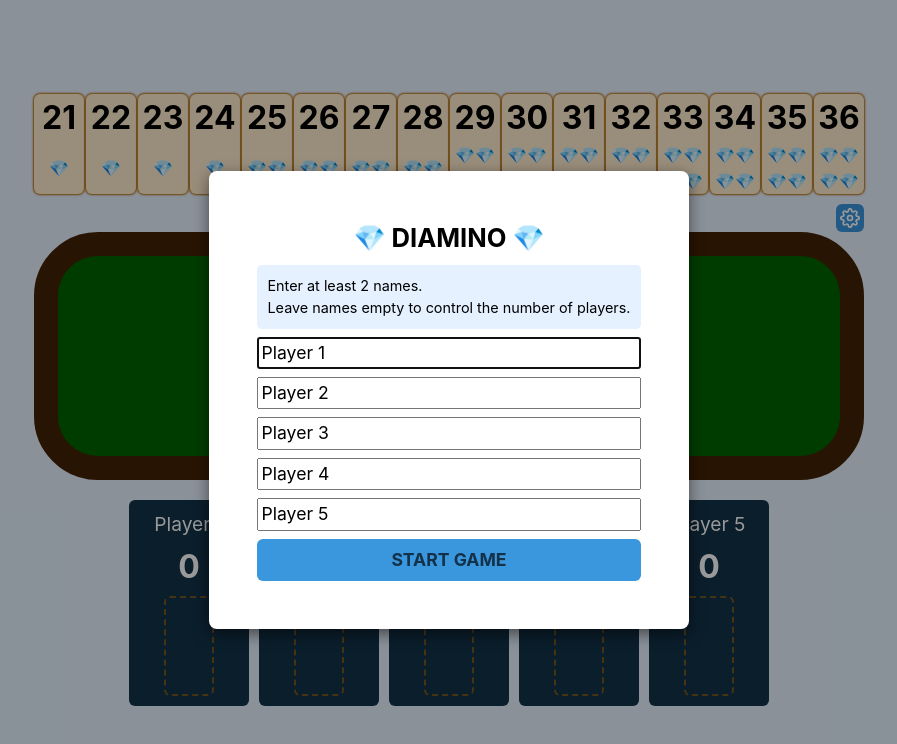
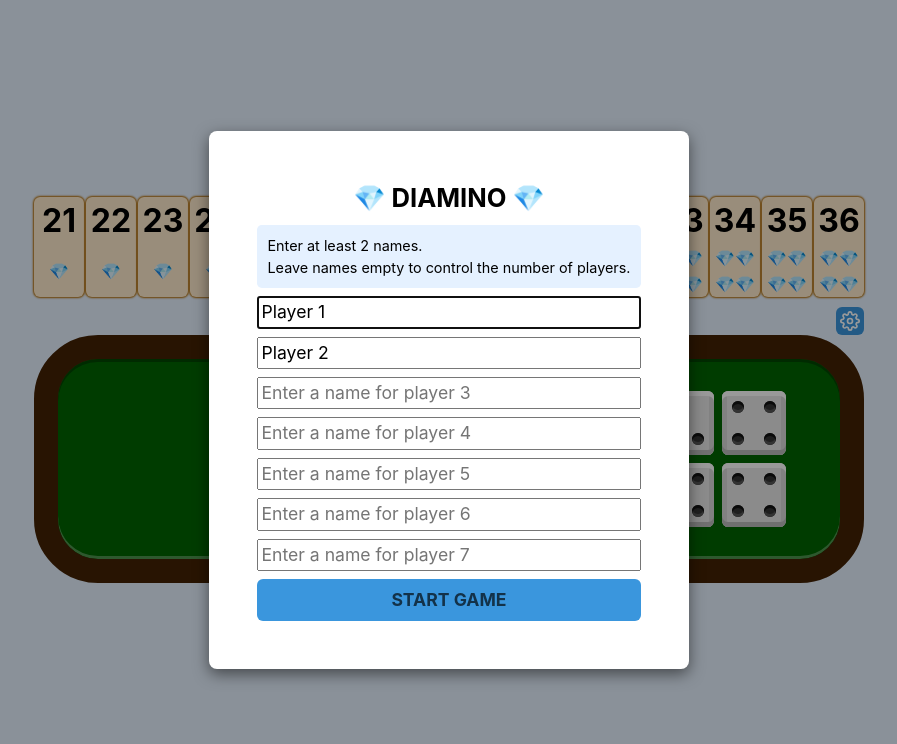
Before and after one commit to Robloche/diamino, a Next.js app: page / in a window 1280 px wide. Shown: the top 744 px of the page, without its empty margins (191-1088 px from the left). Built offline with nearby package versions, Linux system fonts and the light colour scheme.

Commit message:
Almost finished (game over stage has yet to be done)

```diff
--- a/components/Diamino/Diamino.js
+++ b/components/Diamino/Diamino.js
@@ -5,16 +5,30 @@ import React from "react";
 import clsx from "clsx";
 import styles from "./Diamino.module.css";
 
-const Diamino = ({ diamino }) => {
-  const { diceSum, pickDiamino } = React.useContext(GameStateContext);
+const Diamino = ({ diamino, isPickable = false, isStealable = false }) => {
+  const { hasDiamond, pickDiamino, stealDiamino } =
+    React.useContext(GameStateContext);
   const { number, points, state } = diamino;
 
   const handleOnClick = React.useCallback(() => {
-    if (number === diceSum) {
+    // if (!hasDiamond) {
+    //   return;
+    // }
+    if (isPickable) {
       // Pick diamino and end turn
       pickDiamino(diamino);
+
+      // DEBUG
+      return;
     }
-  }, [diamino, diceSum]);
+
+    stealDiamino(diamino);
+
+    if (isStealable) {
+      // Steal the top diamino from a player
+      stealDiamino(diamino);
+    }
+  }, [diamino, isPickable, pickDiamino, stealDiamino]);
 
   const diamonds = [];
   for (let i = 0; i < points; ++i) {
@@ -27,7 +41,12 @@ const Diamino = ({ diamino }) => {
 
   return (
     <AudioButton
-      className={clsx(styles.diamino, number === diceSum && styles.pickable)}
+      className={clsx(
+        styles.diamino,
+        isPickable && styles.pickable,
+        isStealable && styles.stealable,
+        hasDiamond && styles.hasDiamond,
+      )}
       onClick={handleOnClick}
     >
       <div className={styles.number}>{number}</div>
--- a/components/Diaminoes/Diaminoes.js
+++ b/components/Diaminoes/Diaminoes.js
@@ -3,20 +3,19 @@ import { GameStateContext } from "../../providers/GameStateProvider";
 import React from "react";
 import styles from "./Diaminoes.module.css";
 import clsx from "clsx";
+import { DiaminoState } from "../../helpers/types";
 
 const Diaminoes = () => {
   const { diaminoes, diceSum } = React.useContext(GameStateContext);
 
   const pickableIndex = diaminoes.findLastIndex(
-    ({ number }) => number <= diceSum,
+    ({ number, state }) => state === DiaminoState.Normal && number <= diceSum,
   );
 
   const ghostDiamino =
     diceSum > 0 && pickableIndex === -1 ? (
       <div className={styles.ghost}>{diceSum}</div>
     ) : null;
-
-  //console.log(`diceSum: ${diceSum} | pickableIndex: ${pickableIndex}`);
 
   return (
     <div className={styles.diaminoes}>
--- a/components/DiceTrack/DiceTrack.js
+++ b/components/DiceTrack/DiceTrack.js
@@ -9,12 +9,13 @@ import dieIcon from "../../assets/die.svg";
 import forbiddenIcon from "../../assets/forbidden.svg";
 import leftArrowIcon from "../../assets/left-arrow.svg";
 import styles from "./DiceTrack.module.css";
+import { BUSTED_DELAY } from "../../helpers/constants";
 
 const DiceTrack = () => {
   const {
     chosenValue,
     diceSum,
-    forbiddenValues,
+    endBustedTurn,
     gameState,
     hasDiamond,
     inPlayDice,
@@ -23,7 +24,9 @@ const DiceTrack = () => {
     throwDice,
   } = React.useContext(GameStateContext);
 
-  console.log(`gameState: ${gameState}`);
+  const handleOnAnimationEnd = () => {
+    setTimeout(endBustedTurn, BUSTED_DELAY);
+  };
 
   const isKeepDiceEnabled = chosenValue > -1;
   const isThrowDiceEnabled =
@@ -32,7 +35,9 @@ const DiceTrack = () => {
 
   const bustedElt =
     gameState === GameState.PlayingBusted ? (
-      <div className={styles.busted}>BUSTED!</div>
+      <div className={styles.busted} onAnimationEnd={handleOnAnimationEnd}>
+        <span>BUSTED!</span>
+      </div>
     ) : null;
 
   return (
@@ -53,9 +58,7 @@ const DiceTrack = () => {
       </div>
       <div className={styles.separator} />
       <div className={styles.playArea}>
-        {gameState !== GameState.Initializing &&
-          gameState !== GameState.PlayingStart &&
-          inPlayDice.map((die, i) => (
+        {inPlayDice.map((die, i) => (
           <Die die={die} isDisabled={isThrowDiceEnabled} key={i} />
         ))}
         <div className={styles.buttonWrapper}>
@@ -77,14 +80,16 @@ const DiceTrack = () => {
         disabled={!isKeepDiceEnabled}
         onClick={keepDice}
       >
-        <span>
         <Image
           alt="Keep die icon"
-            className={styles.icon}
+          className={clsx(styles.icon, styles.arrow)}
           src={leftArrowIcon}
         />
-          <Image alt="Die icon" className={styles.icon} src={dieIcon} />
-        </span>
+        <Image
+          alt="Die icon"
+          className={clsx(styles.icon, styles.die)}
+          src={dieIcon}
+        />
       </AudioButton>
       {bustedElt}
     </div>
--- a/components/DiceTrack/DiceTrack.module.css
+++ b/components/DiceTrack/DiceTrack.module.css
@@ -5,6 +5,7 @@
     background-color: #006400;
     border: var(--border-width) solid #422204;
     border-radius: 64px;
+    box-shadow: inset 0 3px rgb(0 0 0 / 30%), inset 0 -3px rgb(255 255 255 / 30%);
     grid-template-columns: 1fr 4px 1fr;
     display: grid;
     height: calc(var(--die-size) * 2 + var(--padding-s) + var(--padding-l) * 2 + var(--border-width) * 2);
@@ -48,17 +49,6 @@
     text-shadow: 0 1px 0 rgb(255 255 255 / 30%), 0 -1px 0 rgb(0 0 0 / 70%);
 }
 
-/*.actions {*/
-/*    align-items: center;*/
-/*    column-gap: var(--padding-l);*/
-/*    display: flex;*/
-/*    inset-block-end: calc(var(--border-width) * -1.3);*/
-/*    justify-content: center;*/
-/*    position: absolute;*/
-/*    width: 100%;*/
-/*    z-index: 0;*/
-/*}*/
-
 .playArea .buttonWrapper {
     align-items: center;
     display: flex;
@@ -73,15 +63,8 @@
     z-index: 10;
 }
 
-.diceTrack .keepDice span {
-    align-items: center;
-    display: flex;
-    justify-content: center;
-    margin-inline-end: -8px;
-}
-
-.diceTrack .throwDice img, .diceTrack .keepDice span {
-    transition: transform 200ms ease-out;
+.diceTrack img.icon {
+    transition: all 200ms ease-out;
 }
 
 .diceTrack .keepDice {
@@ -106,8 +89,20 @@
     width: 3rem;
 }
 
-.diceTrack .throwDice:hover img, .diceTrack .keepDice:not(:disabled):hover span {
-    transform: scale3d(1.3, 1.3, 1);
+.diceTrack .keepDice .die {
+    margin-inline-end: -6px;
+}
+
+.diceTrack .throwDice:hover img {
+    transform: scale3d(1.3, 1.3, 1) rotateZ(360deg);
+}
+
+.diceTrack .keepDice:not(:disabled):hover .arrow {
+    opacity: 0;
+}
+
+.diceTrack .keepDice:not(:disabled):hover .die {
+    transform: translateX(-30px);
 }
 
 .diceTrack .keepDice:disabled .icon {
@@ -151,8 +146,44 @@
 }
 
 .hasDiamond img {
-    height: 100%;
+    height: auto;
     inset: 0;
     position: absolute;
     width: 100%;
 }
+
+@keyframes drop {
+    from {
+        filter: drop-shadow(20px 20px 20px #000);
+        opacity: 0;
+        transform: rotateZ(0) scale(5);
+        transition: all cubic-bezier(.53, .22, .73, .28);
+    }
+    to {
+        filter: drop-shadow(2px 2px 4px #000);
+        opacity: 1;
+        transform: rotateZ(-14deg) scale(1);
+    }
+}
+
+.busted {
+    align-items: center;
+    animation: drop 400ms forwards;
+    display: flex;
+    height: 100%;
+    justify-content: center;
+    position: absolute;
+    width: 100%;
+    z-index: 100;
+}
+
+.busted span {
+    background-color: rgb(115 0 0/ 40%);
+    border-radius: var(--border-radius-l);
+    color: #fff;
+    font-size: 5rem;
+    font-weight: bolder;
+    letter-spacing: 1rem;
+    padding: 1rem 4rem;
+    text-shadow: 0 0 6px var(--danger-color);
+}
--- a/components/Die/Die.js
+++ b/components/Die/Die.js
@@ -52,14 +52,13 @@ const Die = ({ die, isDisabled = false }) => {
   const handleOnClick = React.useCallback(() => {
     if (
       gameState === GameState.PlayingActionChoice ||
-      (chosenValue !== -1 && value !== chosenValue) ||
       forbiddenValues.has(value)
     ) {
-      // Player can only deselect chosen dice, and cannot pick a previously kept value
+      // Player cannot pick a previously kept value
       return;
     }
 
-    if (chosenValue === -1) {
+    if (value !== chosenValue) {
       chooseValue(value);
     } else {
       resetChosenValue();
@@ -76,11 +75,6 @@ const Die = ({ die, isDisabled = false }) => {
   const isChosen = value === chosenValue;
   const isForbidden =
     gameState === GameState.PlayingActionChoice || forbiddenValues.has(value);
-
-  console.log("Forbidden values:");
-  console.log(forbiddenValues);
-
-  console.log(`isForbidden: ${isForbidden}`);
 
   return (
     <AudioButton
--- a/components/Menu/Menu.js
+++ b/components/Menu/Menu.js
@@ -1,11 +1,24 @@
 import AudioButton from "../AudioButton";
 import Modal from "../Modal";
+import { PLAYER_COUNT_MAX, PLAYER_COUNT_MIN } from "../../helpers/constants";
 import React from "react";
 import { produce } from "immer";
 import styles from "./Menu.module.css";
 
-const Menu = ({ onCloseMenu, initialPlayers }) => {
-  const [players, setPlayers] = React.useState(initialPlayers);
+const Menu = ({ onCloseMenu }) => {
+  const [players, setPlayers] = React.useState(() => {
+    const players = [];
+    for (let i = 0; i < PLAYER_COUNT_MAX; ++i) {
+      players.push({
+        diaminoes: [],
+        name: "",
+        //name: `Player ${i + 1}`,
+      });
+    }
+    players[0].name = "Player 1";
+    players[1].name = "Player 2";
+    return players;
+  });
 
   const handlePlayerNameOnChange = (event) => {
     const {
@@ -23,7 +36,8 @@ const Menu = ({ onCloseMenu, initialPlayers }) => {
     onCloseMenu(players.filter(({ name }) => name !== ""));
   }, [onCloseMenu, players]);
 
-  const canStart = players.filter(({ name }) => name !== "").length > 1;
+  const canStart =
+    players.filter(({ name }) => name !== "").length >= PLAYER_COUNT_MIN;
 
   return (
     <Modal canClose={false} label="Menu">
--- a/components/Player/Player.js
+++ b/components/Player/Player.js
@@ -6,7 +6,8 @@ import { getPlayerScore } from "../../helpers/player";
 import styles from "./Player.module.css";
 
 const Player = ({ id, player }) => {
-  const { playerIndexTurn } = React.useContext(GameStateContext);
+  const { diceSum, hasDiamond, playerIndexTurn } =
+    React.useContext(GameStateContext);
   const { diaminoes, name } = player;
 
   const topDiamino = diaminoes[0];
@@ -16,11 +17,20 @@ const Player = ({ id, player }) => {
       className={clsx(styles.player, playerIndexTurn === id && styles.playing)}
     >
       <div className={styles.name}>{name}</div>
-      <div className={styles.score}>{getPlayerScore(diaminoes)}</div>
+      <div className={styles.score}>
+        {player.diaminoes.length}
+        <span className={styles.scoreSeparator}>/</span>
+        {getPlayerScore(diaminoes)}
+      </div>
       <div
         className={clsx(styles.stackedDiaminoes, topDiamino && styles.hidden)}
       >
-        {topDiamino && <Diamino diamino={topDiamino} />}
+        {topDiamino && (
+          <Diamino
+            diamino={topDiamino}
+            isStealable={hasDiamond && topDiamino?.number === diceSum}
+          />
+        )}
       </div>
     </div>
   );
--- a/components/Player/Player.module.css
+++ b/components/Player/Player.module.css
@@ -20,12 +20,20 @@
 }
 
 .score {
+    align-items: center;
+    display: flex;
     font-size: 2rem;
     font-weight: bold;
 }
 
+.scoreSeparator {
+    font-size: 1rem;
+    font-weight: lighter;
+    margin-inline: .8rem;
+}
+
 .stackedDiaminoes {
-    border: 2px dashed hsl(36 100% 35% / 60%);
+    border: 2px dashed hsl(36 100% 60% / 60%);
     border-radius: 6px;
     height: var(--diamino-height);
     width: var(--diamino-width);
--- a/helpers/constants.js
+++ b/helpers/constants.js
@@ -1,4 +1,6 @@
 export const PLAYER_COUNT_MIN = 2;
-export const PLAYER_COUNT_MAX = 5;
+export const PLAYER_COUNT_MAX = 7;
+export const DIAMINOES_NUMBER_START = 21;
 export const DIAMINOES_COUNT = 16;
 export const DICE_COUNT = 8;
+export const BUSTED_DELAY = 2_000; // ms
--- a/providers/GameStateProvider.js
+++ b/providers/GameStateProvider.js
@@ -1,5 +1,6 @@
 import {
   DIAMINOES_COUNT,
+  DIAMINOES_NUMBER_START,
   DICE_COUNT,
   PLAYER_COUNT_MAX,
 } from "../helpers/constants";
@@ -33,23 +34,13 @@ const GameStateProvider = ({ children }) => {
   const [keptDice, setKeptDice] = React.useState([]);
   const [forbiddenValues, setForbiddenValues] = React.useState(new Set());
 
-  const [players, setPlayers] = React.useState(() => {
-    const players = [];
-    for (let i = 0; i < PLAYER_COUNT_MAX; ++i) {
-      players.push({
-        diaminoes: [],
-        //name: "",
-        name: `Player ${i + 1}`,
-      });
-    }
-    return players;
-  });
+  const [players, setPlayers] = React.useState([]);
 
   const [diaminoes, setDiaminoes] = React.useState(() => {
     const diaminoes = [];
     for (let index = 0; index < DIAMINOES_COUNT; ++index) {
       diaminoes.push({
-        number: index + 21,
+        number: index + DIAMINOES_NUMBER_START,
         points: Math.floor(index / 4) + 1,
         state: DiaminoState.Normal,
       });
@@ -66,14 +57,27 @@ const GameStateProvider = ({ children }) => {
     setGameState(GameState.PlayingStart);
   }, []);
 
+  const advanceToNextPlayer = React.useCallback(() => {
+    setPlayerIndexTurn((current) => (current + 1) % players.length);
+    setInPlayDice(resetDice());
+    setChosenValue(-1);
+    setKeptDice([]);
+    setForbiddenValues(new Set());
+    setGameState(GameState.PlayingStart);
+  }, [players]);
+
   const pickDiamino = React.useCallback(
     (diamino) => {
       // Remove diamino from diaminoes
       setDiaminoes(
         produce((draft) => {
-          draft.splice(diamino.number - 21, 1);
+          const index = draft.findIndex(
+            ({ number }) => number === diamino.number,
+          );
+          draft.splice(index, 1);
         }),
       );
+
       // Add diamino to player (at first position)
       setPlayers(
         produce((draft) => {
@@ -81,18 +85,130 @@ const GameStateProvider = ({ children }) => {
         }),
       );
 
-      // TODO: check game over
-      setInPlayDice(resetDice());
-      setKeptDice([]);
-      setPlayerIndexTurn((current) => (current + 1) % players.length);
-      setGameState(GameState.PlayingStart);
+      // Next player
+      advanceToNextPlayer();
     },
-    [playerIndexTurn, players],
+    [advanceToNextPlayer, playerIndexTurn],
   );
 
-  const returnDiamino = React.useCallback((playerIndex) => {}, []);
+  const stealDiamino = React.useCallback(
+    (diamino) => {
+      setPlayers(
+        produce((draft) => {
+          // Remove diamino from player's diaminoes
+          const stolenPlayer = draft.find(
+            (player) => player.diaminoes[0]?.number === diamino.number,
+          );
+          stolenPlayer.diaminoes.shift();
 
-  const stealDiamino = React.useCallback((thiefIndex, victimIndex) => {}, []);
+          // Add diamino to player (at first position)
+          draft[playerIndexTurn].diaminoes.unshift(diamino);
+        }),
+      );
+
+      // Next player
+      advanceToNextPlayer();
+    },
+    [advanceToNextPlayer, playerIndexTurn],
+  );
+
+  // Check game over
+  React.useEffect(() => {
+    const liveDiaminoes = diaminoes.filter(
+      (diamino) => diamino.state === DiaminoState.Normal,
+    );
+
+    if (liveDiaminoes.length === 0) {
+      setGameState(GameState.GameOver);
+      // TODO: do stuff (highlight winner, play sound, hide buttons, etc.)
+    }
+  }, [diaminoes]);
+
+  /*
+   * Player busted if:
+   *  - after having kept a die:
+   *    # no die remains && no diamino is pickable && no diamino is stealable
+   *    # forbiddenValues contains all 6 values && no diamino is pickable && no diamino is stealable
+   *  - after having thrown the dice:
+   *    # all dice values are in forbiddenValues
+   *
+   * no diamino is pickable:  !hasDiamond || diceSum < min(diaminoes)
+   * no diamino is stealable: !hasDiamond || diceSum !== every(player.diaminoes[0])
+   */
+  const isPlayerBusted = React.useCallback(
+    (newForbiddenValues, newDice) => {
+      const diceSum = keptDice.reduce(
+        (total, die) => total + (die.value < 6 ? die.value : 5),
+        0,
+      );
+
+      const hasDiamond = keptDice.some(({ value }) => value === 6);
+
+      const canGetDiamino =
+        hasDiamond &&
+        // Pickable
+        (diaminoes.some(({ number, state }) => state === DiaminoState.Normal) ||
+          // Stealable
+          players.some(({ diaminoes }) => diaminoes[0]?.number === diceSum));
+
+      if (newDice) {
+        if (newDice.length === 0 && !canGetDiamino) {
+          // No die remains && no diamino is pickable && no diamino is stealable
+          return true;
+        }
+        if (newDice.every(({ value }) => forbiddenValues.has(value))) {
+          // All dice values are in forbiddenValues
+          return true;
+        }
+      }
+
+      // ForbiddenValues contains all 6 values && no diamino is pickable && no diamino is stealable
+      return (
+        typeof newForbiddenValues !== "undefined" &&
+        newForbiddenValues.size === 6 &&
+        !canGetDiamino
+      );
+    },
+    [diaminoes, keptDice, players],
+  );
+
+  const bustPlayer = React.useCallback(() => {
+    setGameState(GameState.PlayingBusted);
+
+    const playerTopDiamino = players[playerIndexTurn].diaminoes[0];
+
+    if (playerTopDiamino) {
+      // Return player's top diamino
+      setPlayers(
+        produce((draft) => {
+          draft[playerIndexTurn].diaminoes.shift();
+        }),
+      );
+    }
+
+    setDiaminoes(
+      produce((draft) => {
+        if (playerTopDiamino) {
+          // Player returns the diamino from the top of their stack
+          const index = draft.findLastIndex(
+            ({ number }) => number <= playerTopDiamino.number,
+          );
+          draft.splice(index + 1, 0, playerTopDiamino);
+        }
+
+        // Flip  highest diamino if it's not the returned one
+        const highestDiamino = draft.findLast(
+          (diamino) => diamino.state === DiaminoState.Normal,
+        );
+        if (
+          typeof playerTopDiamino === "undefined" ||
+          highestDiamino.number > playerTopDiamino.number
+        ) {
+          highestDiamino.state = DiaminoState.Turned;
+        }
+      }),
+    );
+  }, [playerIndexTurn, players]);
 
   // Keep all dice of the chosen value
   const keepDice = React.useCallback(() => {
@@ -117,17 +233,21 @@ const GameStateProvider = ({ children }) => {
     );
     setInPlayDice(remainingDice);
 
-    setForbiddenValues(
-      produce((draft) => {
-        newKeptDice.forEach(({ value }) => draft.add(value));
-      }),
-    );
+    const newForbiddenValues = new Set(forbiddenValues);
+    newKeptDice.forEach(({ value }) => newForbiddenValues.add(value));
+    setForbiddenValues(newForbiddenValues);
+
+    const isBusted = isPlayerBusted(newForbiddenValues, undefined);
+    if (isBusted) {
+      bustPlayer();
+      return;
+    }
 
     // Reset chosen value
     setChosenValue(-1);
 
     setGameState(GameState.PlayingActionChoice);
-  }, [chosenValue, inPlayDice]);
+  }, [bustPlayer, chosenValue, forbiddenValues, inPlayDice, isPlayerBusted]);
 
   const chooseValue = (value) => setChosenValue(value);
 
@@ -141,17 +261,11 @@ const GameStateProvider = ({ children }) => {
 
     setInPlayDice(newDice);
 
-    /*
-     * Player busted if:
-     *  - diceSum < min(diaminoes)
-     *  - diceSum !== every(player.diaminoes[0])
-     *  - newDice.length === 0 || every value in newDice is in forbiddenValues
-     */
-    const isBusted =
-      newDice.length === 0 ||
-      newDice.every(({ value }) => forbiddenValues.has(value));
-
-    console.log(`isBusted: ${isBusted}`);
+    const isBusted = isPlayerBusted(undefined, newDice);
+    if (isBusted) {
+      bustPlayer();
+      return;
+    }
 
     setGameState(() => {
       if (isBusted) {
@@ -162,7 +276,12 @@ const GameStateProvider = ({ children }) => {
       // Player turn continues
       return GameState.PlayingDiceChoice;
     });
-  }, [inPlayDice, forbiddenValues]);
+  }, [inPlayDice, forbiddenValues, isPlayerBusted]);
+
+  const endBustedTurn = React.useCallback(() => {
+    setGameState(GameState.PlayingStart);
+    advanceToNextPlayer();
+  }, [advanceToNextPlayer]);
 
   const diceSum = keptDice.reduce(
     (total, die) => total + (die.value < 6 ? die.value : 5),
@@ -176,18 +295,18 @@ const GameStateProvider = ({ children }) => {
       chooseValue,
       chosenValue,
       diaminoes,
-      inPlayDice,
       diceSum,
+      endBustedTurn,
       forbiddenValues,
       gameState,
       hasDiamond,
+      inPlayDice,
       keepDice,
       keptDice,
       pickDiamino,
       playerIndexTurn,
       players,
       resetChosenValue,
-      returnDiamino,
       stealDiamino,
       throwDice,
     }),
@@ -195,16 +314,16 @@ const GameStateProvider = ({ children }) => {
       chooseValue,
       chosenValue,
       diaminoes,
-      inPlayDice,
+      endBustedTurn,
       forbiddenValues,
       gameState,
+      inPlayDice,
       keepDice,
       keptDice,
       pickDiamino,
       playerIndexTurn,
       players,
       resetChosenValue,
-      returnDiamino,
       stealDiamino,
       throwDice,
     ],
```
Also changed, not shown: components/Diamino/Diamino.module.css (+10 -3 lines). Lines whose indentation alone changed are shown as unchanged.
